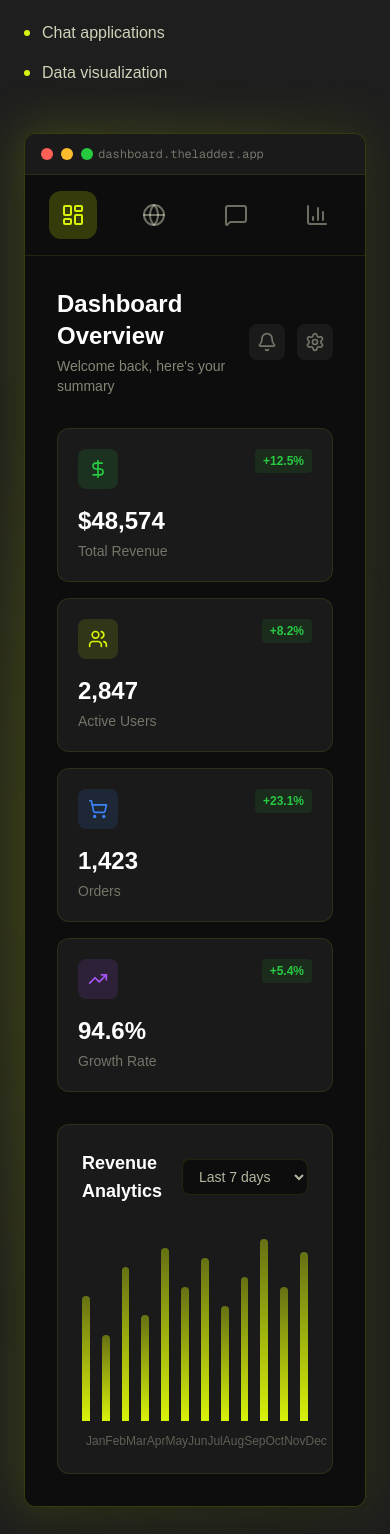
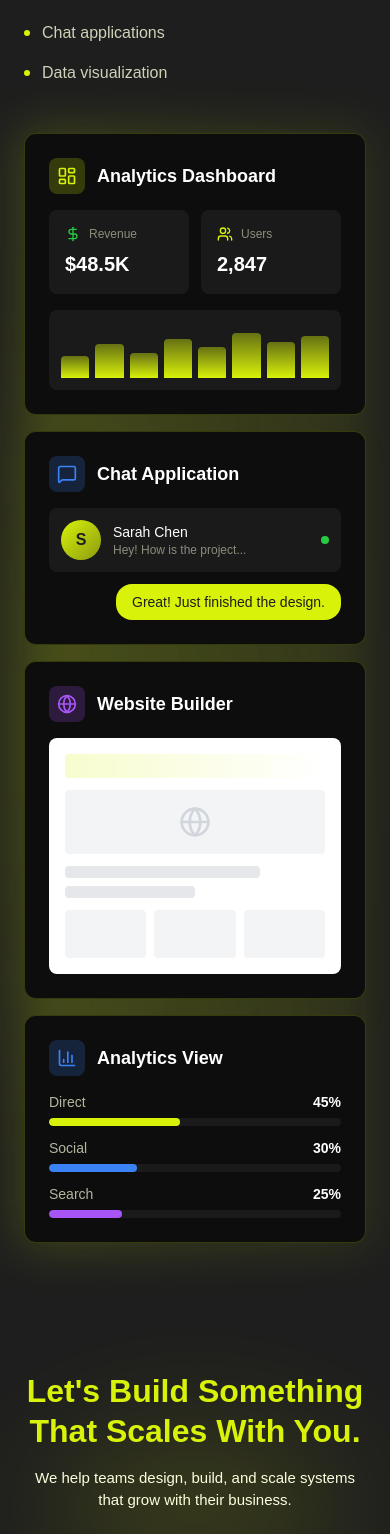
Before and after one commit to umar7shaikh/The-Ladder-Web, a Next.js app: page /technical in a window 390 px wide. Shown: the part 2966-4500 px from the top of the page. Built offline with nearby package versions, Linux system fonts and the light colour scheme.

Commit message:
made the design showcase responsive to the mobile

```diff
--- a/components/technical/techhomecomponents/DesignShowcase.tsx
+++ b/components/technical/techhomecomponents/DesignShowcase.tsx
@@ -24,13 +24,11 @@ import { useState } from 'react';
 export default function DesignShowcase() {
   return (
     <section className="relative bg-[#1E1E1E] py-20 lg:py-32 overflow-hidden">
-
       {/* Subtle Background Glow */}
       <div className="absolute top-1/2 right-1/4 w-[600px] h-[600px] bg-[#D8F209]/5 rounded-full blur-[120px] pointer-events-none" />
 
       <div className="relative max-w-screen-xl 2xl:max-w-screen-2xl mx-auto px-6 md:px-12 lg:px-16 xl:px-20 2xl:px-32 z-10">
         <div className="grid grid-cols-1 lg:grid-cols-12 gap-12 lg:gap-16 items-center">
-
           {/* Left Side - Text Content (4 columns) */}
           <motion.div
             initial={{ opacity: 0, x: -50 }}
@@ -91,7 +89,6 @@ export default function DesignShowcase() {
           >
             <DashboardDemo />
           </motion.div>
-
         </div>
       </div>
     </section>
@@ -110,9 +107,9 @@ function DashboardDemo() {
 
   return (
     <div className="relative">
-      {/* Dashboard Window */}
+      {/* DESKTOP VERSION - Hidden on mobile */}
+      <div className="hidden md:block">
         <div className="relative bg-[#0D0D0D] rounded-xl border border-[#D8F209]/20 overflow-hidden shadow-2xl">
-
           {/* Window Header */}
           <div className="flex items-center justify-between px-4 py-3 bg-[#1A1A1A] border-b border-[#D8F209]/10">
             <div className="flex items-center gap-2">
@@ -125,10 +122,9 @@ function DashboardDemo() {
           </div>
 
           {/* Dashboard Content */}
-        <div className="flex flex-col md:flex-row h-auto min-h-[600px] md:h-[600px]">
-
+          <div className="flex h-[600px]">
             {/* Sidebar */}
-          <div className="w-full md:w-20 bg-[#0D0D0D] border-b md:border-b-0 md:border-r border-[#D8F209]/10 py-4 md:py-8 flex flex-row md:flex-col items-center justify-between md:justify-start gap-4 md:gap-6 px-6 md:px-0">
+            <div className="w-20 bg-[#0D0D0D] border-r border-[#D8F209]/10 py-8 flex flex-col items-center gap-6">
               {sidebarItems.map((item) => {
                 const Icon = item.icon;
                 return (
@@ -137,7 +133,8 @@ function DashboardDemo() {
                     onClick={() => setActiveTab(item.name)}
                     whileHover={{ scale: 1.1 }}
                     whileTap={{ scale: 0.95 }}
-                  className={`relative p-3 rounded-xl transition-all duration-200 ${activeTab === item.name
+                    className={`relative p-3 rounded-xl transition-all duration-200 ${
+                      activeTab === item.name
                         ? 'bg-[#D8F209]/20 text-[#D8F209]'
                         : 'text-[#FBFFDE]/40 hover:text-[#FBFFDE]/70 hover:bg-[#1A1A1A]'
                     }`}
@@ -156,7 +153,7 @@ function DashboardDemo() {
             </div>
 
             {/* Main Content Area */}
-          <div className="flex-1 bg-[#0D0D0D]">
+            <div className="flex-1 bg-[#0D0D0D] overflow-hidden">
               <AnimatePresence mode="wait">
                 {activeTab === 'Dashboard' && <DashboardView key="dashboard" />}
                 {activeTab === 'Website' && <WebsiteBuilderView key="website" />}
@@ -166,6 +163,12 @@ function DashboardDemo() {
             </div>
           </div>
         </div>
+      </div>
+
+      {/* MOBILE VERSION - Simplified cards showcase */}
+      <div className="md:hidden">
+        <MobileShowcase />
+      </div>
 
       {/* Glow Effect */}
       <div className="absolute -inset-1 bg-gradient-to-r from-[#D8F209]/20 to-[#D8F209]/10 rounded-xl blur-xl -z-10" />
@@ -173,7 +176,168 @@ function DashboardDemo() {
   );
 }
 
-// Dashboard View
+// Simplified Mobile Showcase
+function MobileShowcase() {
+  return (
+    <div className="space-y-4">
+      {/* Dashboard Preview Card */}
+      <motion.div
+        initial={{ opacity: 0, y: 20 }}
+        whileInView={{ opacity: 1, y: 0 }}
+        viewport={{ once: true }}
+        className="bg-[#0D0D0D] rounded-xl border border-[#D8F209]/20 p-6 overflow-hidden"
+      >
+        <div className="flex items-center gap-3 mb-4">
+          <div className="p-2 bg-[#D8F209]/20 rounded-lg">
+            <LayoutDashboard className="w-5 h-5 text-[#D8F209]" />
+          </div>
+          <h3 className="text-white font-semibold text-lg">Analytics Dashboard</h3>
+        </div>
+
+        {/* Mini stats */}
+        <div className="grid grid-cols-2 gap-3 mb-4">
+          {[
+            { label: 'Revenue', value: '$48.5K', icon: DollarSign, color: '#28CA42' },
+            { label: 'Users', value: '2,847', icon: Users, color: '#D8F209' }
+          ].map((stat, i) => (
+            <div key={i} className="bg-[#1A1A1A] rounded-lg p-4">
+              <div className="flex items-center gap-2 mb-2">
+                <stat.icon className="w-4 h-4" style={{ color: stat.color }} />
+                <span className="text-[#FBFFDE]/50 text-xs">{stat.label}</span>
+              </div>
+              <div className="text-white font-bold text-xl">{stat.value}</div>
+            </div>
+          ))}
+        </div>
+
+        {/* Mini chart */}
+        <div className="flex items-end gap-1.5 h-20 bg-[#1A1A1A] rounded-lg p-3">
+          {[40, 60, 45, 70, 55, 80, 65, 75].map((height, i) => (
+            <motion.div
+              key={i}
+              initial={{ height: 0 }}
+              animate={{ height: `${height}%` }}
+              transition={{ duration: 0.8, delay: i * 0.05 }}
+              className="flex-1 bg-gradient-to-t from-[#D8F209] to-[#D8F209]/40 rounded-t"
+            />
+          ))}
+        </div>
+      </motion.div>
+
+      {/* Chat Preview Card */}
+      <motion.div
+        initial={{ opacity: 0, y: 20 }}
+        whileInView={{ opacity: 1, y: 0 }}
+        viewport={{ once: true }}
+        transition={{ delay: 0.1 }}
+        className="bg-[#0D0D0D] rounded-xl border border-[#D8F209]/20 p-6 overflow-hidden"
+      >
+        <div className="flex items-center gap-3 mb-4">
+          <div className="p-2 bg-[#3B82F6]/20 rounded-lg">
+            <MessageSquare className="w-5 h-5 text-[#3B82F6]" />
+          </div>
+          <h3 className="text-white font-semibold text-lg">Chat Application</h3>
+        </div>
+
+        {/* Chat preview */}
+        <div className="space-y-3">
+          <div className="flex items-center gap-3 p-3 bg-[#1A1A1A] rounded-lg">
+            <div className="w-10 h-10 rounded-full bg-gradient-to-br from-[#D8F209] to-[#D8F209]/60 flex items-center justify-center text-[#1E1E1E] font-bold">
+              S
+            </div>
+            <div className="flex-1 min-w-0">
+              <div className="text-white font-medium text-sm">Sarah Chen</div>
+              <div className="text-[#FBFFDE]/50 text-xs truncate">Hey! How is the project...</div>
+            </div>
+            <div className="w-2 h-2 bg-[#28CA42] rounded-full" />
+          </div>
+
+          <div className="flex justify-end">
+            <div className="bg-[#D8F209] text-[#1E1E1E] rounded-2xl px-4 py-2 max-w-[80%]">
+              <p className="text-sm">Great! Just finished the design.</p>
+            </div>
+          </div>
+        </div>
+      </motion.div>
+
+      {/* Website Builder Card */}
+      <motion.div
+        initial={{ opacity: 0, y: 20 }}
+        whileInView={{ opacity: 1, y: 0 }}
+        viewport={{ once: true }}
+        transition={{ delay: 0.2 }}
+        className="bg-[#0D0D0D] rounded-xl border border-[#D8F209]/20 p-6 overflow-hidden"
+      >
+        <div className="flex items-center gap-3 mb-4">
+          <div className="p-2 bg-[#A855F7]/20 rounded-lg">
+            <Globe className="w-5 h-5 text-[#A855F7]" />
+          </div>
+          <h3 className="text-white font-semibold text-lg">Website Builder</h3>
+        </div>
+
+        {/* Builder preview */}
+        <div className="bg-white rounded-lg p-4 space-y-3">
+          <div className="h-6 bg-gradient-to-r from-[#D8F209]/20 to-transparent rounded" />
+          <div className="h-16 bg-gray-100 rounded flex items-center justify-center">
+            <Globe className="w-8 h-8 text-gray-300" />
+          </div>
+          <div className="space-y-2">
+            <div className="h-3 bg-gray-200 rounded w-3/4" />
+            <div className="h-3 bg-gray-200 rounded w-1/2" />
+          </div>
+          <div className="grid grid-cols-3 gap-2">
+            {[1, 2, 3].map((i) => (
+              <div key={i} className="h-12 bg-gray-100 rounded" />
+            ))}
+          </div>
+        </div>
+      </motion.div>
+
+      {/* Analytics Card */}
+      <motion.div
+        initial={{ opacity: 0, y: 20 }}
+        whileInView={{ opacity: 1, y: 0 }}
+        viewport={{ once: true }}
+        transition={{ delay: 0.3 }}
+        className="bg-[#0D0D0D] rounded-xl border border-[#D8F209]/20 p-6 overflow-hidden"
+      >
+        <div className="flex items-center gap-3 mb-4">
+          <div className="p-2 bg-[#3B82F6]/20 rounded-lg">
+            <BarChart3 className="w-5 h-5 text-[#3B82F6]" />
+          </div>
+          <h3 className="text-white font-semibold text-lg">Analytics View</h3>
+        </div>
+
+        {/* Traffic sources */}
+        <div className="space-y-3">
+          {[
+            { source: 'Direct', value: 45, color: '#D8F209' },
+            { source: 'Social', value: 30, color: '#3B82F6' },
+            { source: 'Search', value: 25, color: '#A855F7' },
+          ].map((item, i) => (
+            <div key={i}>
+              <div className="flex items-center justify-between mb-1.5">
+                <span className="text-[#FBFFDE]/70 text-sm">{item.source}</span>
+                <span className="text-white font-semibold text-sm">{item.value}%</span>
+              </div>
+              <div className="h-2 bg-[#1A1A1A] rounded-full overflow-hidden">
+                <motion.div
+                  initial={{ width: 0 }}
+                  animate={{ width: `${item.value}%` }}
+                  transition={{ duration: 1, delay: i * 0.2 }}
+                  className="h-full rounded-full"
+                  style={{ backgroundColor: item.color }}
+                />
+              </div>
+            </div>
+          ))}
+        </div>
+      </motion.div>
+    </div>
+  );
+}
+
+// Desktop Dashboard View (unchanged)
 function DashboardView() {
   const stats = [
     { label: 'Total Revenue', value: '$48,574', change: '+12.5%', icon: DollarSign, color: '#28CA42' },
@@ -266,7 +430,7 @@ function DashboardView() {
   );
 }
 
-// Website Builder View
+// Desktop Website Builder View (unchanged)
 function WebsiteBuilderView() {
   return (
     <motion.div
@@ -274,10 +438,10 @@ function WebsiteBuilderView() {
       animate={{ opacity: 1, x: 0 }}
       exit={{ opacity: 0, x: -20 }}
       transition={{ duration: 0.3 }}
-      className="flex flex-col md:flex-row h-full"
+      className="flex h-full"
     >
       {/* Tools Sidebar */}
-      <div className="w-full md:w-64 bg-[#0D0D0D] border-b md:border-b-0 md:border-r border-[#D8F209]/10 p-6">
+      <div className="w-64 bg-[#0D0D0D] border-r border-[#D8F209]/10 p-6">
         <h4 className="text-white font-semibold mb-6">Elements</h4>
         <div className="space-y-2">
           {[
@@ -329,7 +493,7 @@ function WebsiteBuilderView() {
   );
 }
 
-// Chat View
+// Desktop Chat View (unchanged)
 function ChatView() {
   const messages = [
     { user: 'Sarah Chen', message: 'Hey! How is the project coming along?', time: '2:30 PM', isOwn: false },
@@ -343,10 +507,10 @@ function ChatView() {
       animate={{ opacity: 1, x: 0 }}
       exit={{ opacity: 0, x: -20 }}
       transition={{ duration: 0.3 }}
-      className="flex flex-col md:flex-row h-full"
+      className="flex h-full"
     >
       {/* Conversations List */}
-      <div className="w-full md:w-80 bg-[#0D0D0D] border-b md:border-b-0 md:border-r border-[#D8F209]/10">
+      <div className="w-80 bg-[#0D0D0D] border-r border-[#D8F209]/10">
         <div className="p-4">
           <div className="relative">
             <Search className="absolute left-3 top-1/2 -translate-y-1/2 w-4 h-4 text-[#FBFFDE]/40" />
@@ -362,7 +526,8 @@ function ChatView() {
             <motion.div
               key={i}
               whileHover={{ x: 4 }}
-              className={`p-4 rounded-lg cursor-pointer transition-all ${i === 0 ? 'bg-[#D8F209]/10 border border-[#D8F209]/20' : 'hover:bg-[#1A1A1A]'
+              className={`p-4 rounded-lg cursor-pointer transition-all ${
+                i === 0 ? 'bg-[#D8F209]/10 border border-[#D8F209]/20' : 'hover:bg-[#1A1A1A]'
               }`}
             >
               <div className="flex items-center gap-3">
@@ -437,7 +602,7 @@ function ChatView() {
   );
 }
 
-// Analytics View
+// Desktop Analytics View (unchanged)
 function AnalyticsView() {
   return (
     <motion.div
```
Lines whose indentation alone changed are shown as unchanged.
